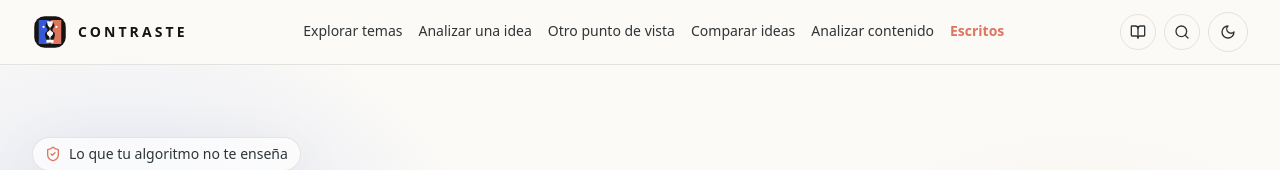
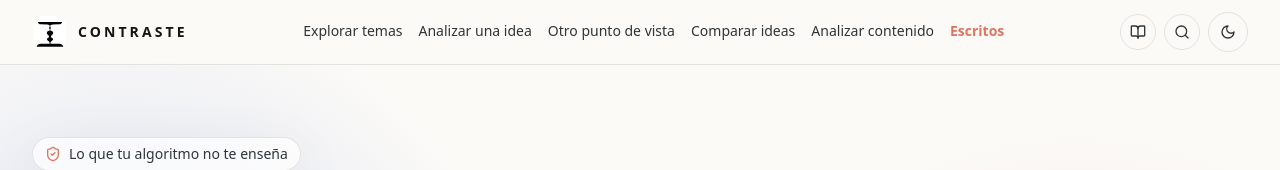
Before and after one commit to natgardenes888/contraste, a Next.js app: page / in a window 1280 px wide. Shown: the top 170 px of the page. Built offline with nearby package versions, Linux system fonts and the light colour scheme; no server answers.

Commit message:
Use monochrome Rubin vase logo

```diff
--- a/app/opengraph-image.tsx
+++ b/app/opengraph-image.tsx
@@ -23,15 +23,15 @@ export default function OpenGraphImage() {
       >
         <div style={{ display: "flex", alignItems: "center", justifyContent: "space-between" }}>
           <div style={{ display: "flex", alignItems: "center", gap: 18 }}>
-            <div style={{ display: "flex", width: 58, height: 58, borderRadius: 18, overflow: "hidden", background: "#151412", padding: 8 }}>
-              <div style={{ flex: 1, borderTopLeftRadius: 18, borderBottomLeftRadius: 18, background: "#3657d8" }} />
-              <div style={{ display: "flex", flexDirection: "column", width: 16, background: "#fbfaf7" }}>
-                <div style={{ height: 10 }} />
-                <div style={{ height: 8, background: "#151412" }} />
-                <div style={{ flex: 1 }} />
-                <div style={{ height: 10, background: "#151412" }} />
-              </div>
-              <div style={{ flex: 1, borderTopRightRadius: 18, borderBottomRightRadius: 18, background: "#df755f" }} />
+            <div style={{ display: "flex", alignItems: "center", justifyContent: "center", width: 58, height: 58, borderRadius: 14, background: "#ffffff" }}>
+              <div
+                style={{
+                  width: 44,
+                  height: 36,
+                  background: "#050505",
+                  clipPath: "polygon(0 0,100% 0,92% 13%,70% 18%,58% 32%,58% 54%,68% 66%,58% 74%,66% 86%,86% 90%,92% 100%,8% 100%,14% 90%,34% 86%,42% 74%,32% 66%,42% 54%,42% 32%,30% 18%,8% 13%)"
+                }}
+              />
             </div>
             <div style={{ fontSize: 24, fontWeight: 800, letterSpacing: 7 }}>CONTRASTE</div>
           </div>
--- a/components/brand-logo.tsx
+++ b/components/brand-logo.tsx
@@ -9,21 +9,11 @@ export function LogoMark({ className = "" }: { className?: string }) {
       fill="none"
       xmlns="http://www.w3.org/2000/svg"
     >
-      <rect x="3" y="3" width="42" height="42" rx="14" fill="#151412" className="dark:fill-white" />
+      <rect x="3" y="3" width="42" height="42" rx="10" fill="#fff" />
       <path
-        d="M23.8 8H9v32h14.8c-4.2-3.5-6.4-7.9-6.4-13.2 0-1.2.4-2.1 1.3-2.6 1.4-.8 2-1.9 2-3.2 0-.9-.4-1.7-1.1-2.3-1-.8-1.5-1.8-1.5-3 0-3 1.9-5.6 5.7-7.7Z"
-        fill="#3657d8"
+        d="M7.8 10.5c.5 1.8 1.9 3 4.1 3.2l8.3.4c2.3.2 3.9 1.2 4.6 3.1.4 1.1.3 2.3-.3 3.4-.6 1-1.5 1.8-2.7 2.2-1.3.5-2 1.4-2 2.6 0 1.1.5 1.9 1.5 2.5.9.5 1.4 1.2 1.4 2 0 .9-.5 1.6-1.6 2.1-.8.4-1.2 1-1.2 1.7 0 .8.5 1.4 1.4 1.8 1.4.6 2.1 1.6 2.1 3v1.1h-12c-2.5 0-4.2 1.2-5.2 3.9h35.6c-1-2.7-2.7-3.9-5.2-3.9h-12v-1.1c0-1.4.7-2.4 2.1-3 .9-.4 1.4-1 1.4-1.8 0-.7-.4-1.3-1.2-1.7-1.1-.5-1.6-1.2-1.6-2.1 0-.8.5-1.5 1.4-2 1-.6 1.5-1.4 1.5-2.5 0-1.2-.7-2.1-2-2.6-1.2-.4-2.1-1.2-2.7-2.2-.6-1.1-.7-2.3-.3-3.4.7-1.9 2.3-2.9 4.6-3.1l8.3-.4c2.2-.2 3.6-1.4 4.1-3.2H7.8Z"
+        fill="#050505"
       />
-      <path
-        d="M24.2 8H39v32H24.2c4.2-3.5 6.4-7.9 6.4-13.2 0-1.2-.4-2.1-1.3-2.6-1.4-.8-2-1.9-2-3.2 0-.9.4-1.7 1.1-2.3 1-.8 1.5-1.8 1.5-3 0-3-1.9-5.6-5.7-7.7Z"
-        fill="#df755f"
-      />
-      <path
-        d="M20 9.8h8c-.4 3.9-1.1 6.1-2.1 6.8-1.2.8-1.8 1.8-1.8 3.1 0 1.6.8 2.8 2.4 3.6 1.1.6 1.7 1.4 1.7 2.5 0 1.3-.7 2.4-2 3.1-1.2.7-1.8 2.5-1.8 5.3h4.4v4H19.2v-4h4.4c0-2.8-.6-4.6-1.8-5.3-1.3-.7-2-1.8-2-3.1 0-1.1.6-1.9 1.7-2.5 1.6-.8 2.4-2 2.4-3.6 0-1.3-.6-2.3-1.8-3.1-1-.7-1.7-2.9-2.1-6.8Z"
-        fill="#fbfaf7"
-      />
-      <circle cx="15.4" cy="17.3" r="1.5" fill="#fbfaf7" />
-      <circle cx="32.6" cy="17.3" r="1.5" fill="#fbfaf7" />
     </svg>
   );
 }
```
